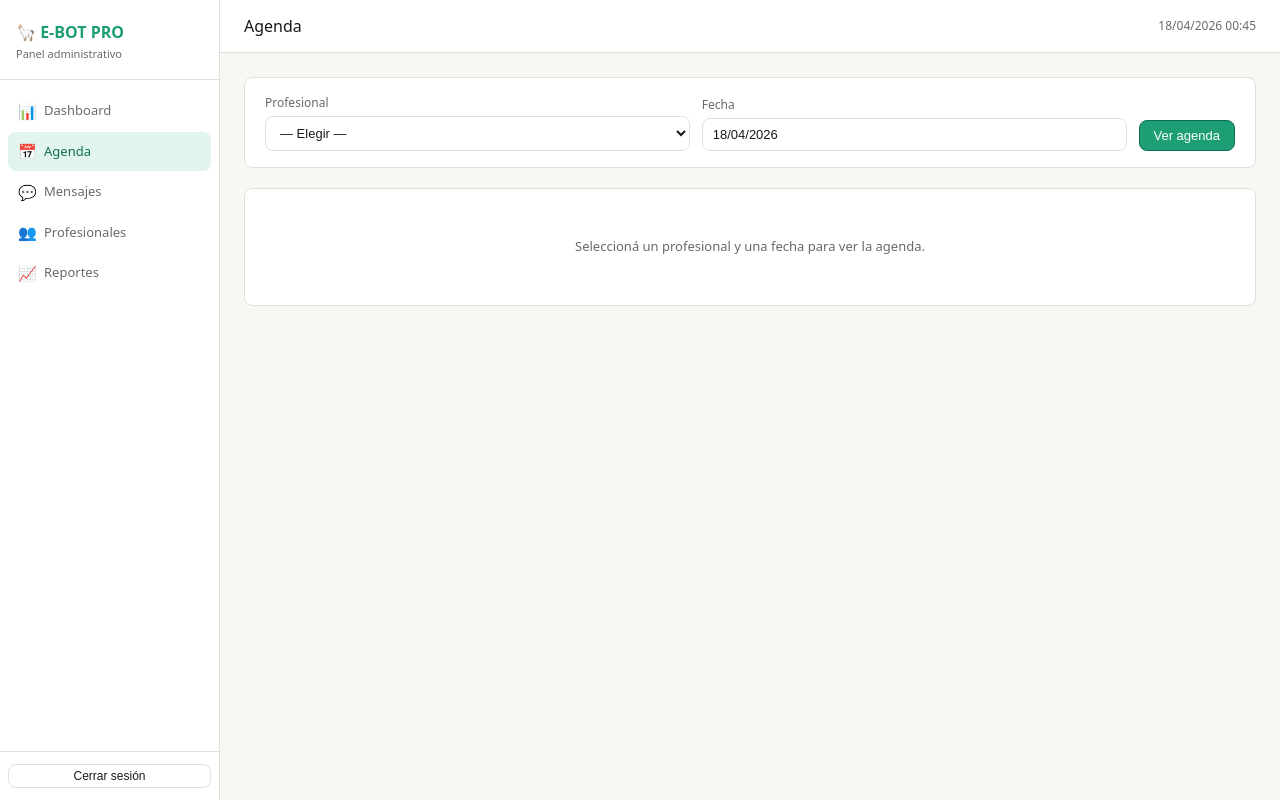
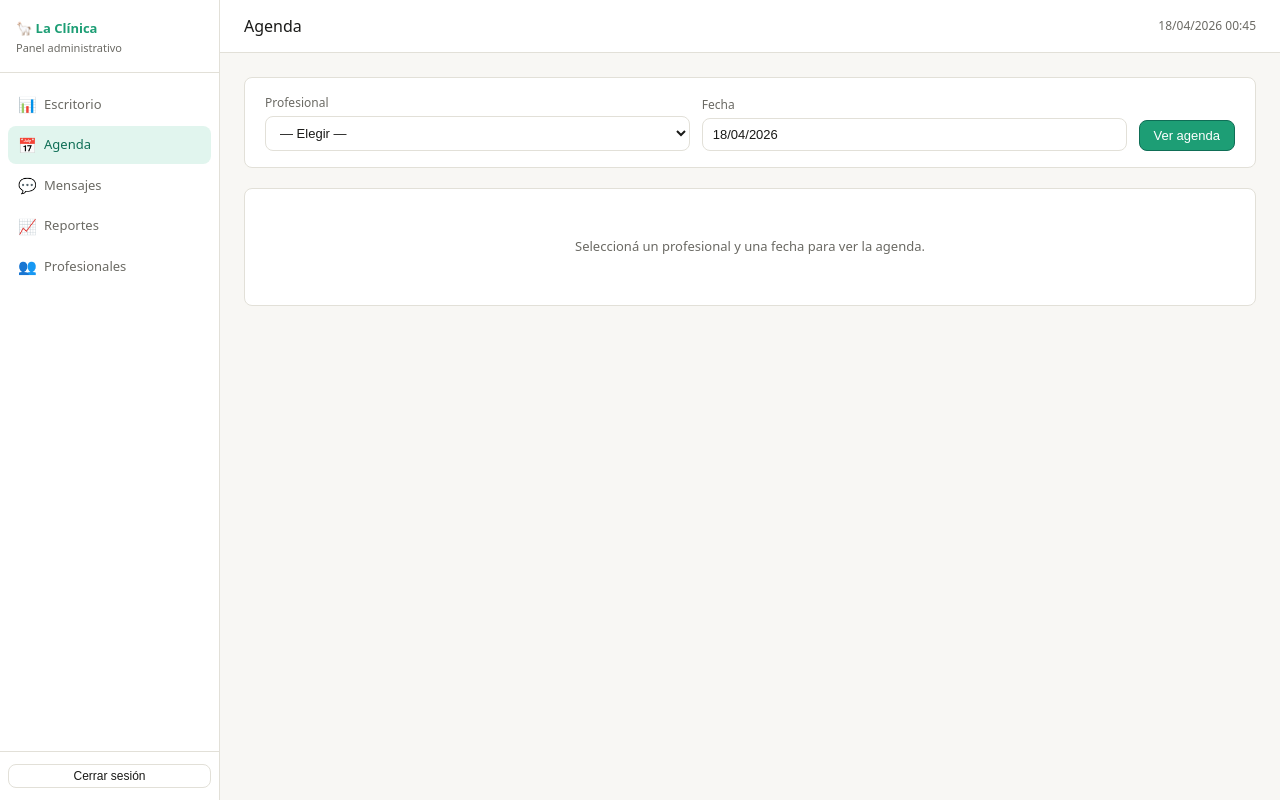
Before and after one commit to ebotsoluciones/E-BOT-PRO, a Flask app: page /admin/agenda in a window 1280 px wide. Run offline with Flask 3, Linux system fonts and the light colour scheme; the visitor is signed in with stand-in values (Sample User, id 1); data that the repository does not hold is empty; some libraries are stand-ins or nearby versions.

Commit message:
Update title and sidebar logo in base.html

```diff
--- a/templates/base.html
+++ b/templates/base.html
@@ -1,10 +1,9 @@
-
 <!DOCTYPE html>
 <html lang="es">
 <head>
   <meta charset="UTF-8">
   <meta name="viewport" content="width=device-width, initial-scale=1.0">
-  <title>{% block title %}E-BOT PRO{% endblock %} — Panel Admin</title>
+  <title>{% block title %}Panel Admin{% endblock %} — {{ config.NOMBRE_CLINICA }}</title>
   <style>
     *, *::before, *::after { box-sizing: border-box; margin: 0; padding: 0; }
 
@@ -30,7 +29,6 @@
       line-height: 1.5;
     }
 
-    /* ── Layout ── */
     .layout { display: flex; min-height: 100vh; }
 
     .sidebar {
@@ -49,14 +47,15 @@
       border-bottom: 1px solid var(--border);
     }
     .sidebar-brand .logo {
-      font-size: 16px;
+      font-size: 13px;
       font-weight: 600;
       color: var(--accent);
+      line-height: 1.3;
     }
     .sidebar-brand .sub {
       font-size: 11px;
       color: var(--muted);
-      margin-top: 2px;
+      margin-top: 3px;
     }
 
     .sidebar-nav {
@@ -107,7 +106,6 @@
 
     .content { padding: 24px; flex: 1; }
 
-    /* ── Componentes ── */
     .card {
       background: var(--surface);
       border: 1px solid var(--border);
@@ -174,7 +172,7 @@
     .badge-amber  { background: #faeeda; color: #633806; }
     .badge-gray   { background: #f1efe8; color: #444441; }
 
-    btn, .btn {
+    .btn {
       display: inline-flex;
       align-items: center;
       gap: 6px;
@@ -235,7 +233,6 @@
       font-size: 13px;
     }
 
-    /* ── Responsive básico ── */
     @media (max-width: 768px) {
       .sidebar { display: none; }
       .main { margin-left: 0; }
@@ -249,16 +246,15 @@
 {% if session.get('admin_logged') %}
 <div class="layout">
 
-  <!-- Sidebar -->
   <nav class="sidebar">
     <div class="sidebar-brand">
-      <div class="logo">🦙 E-BOT PRO</div>
+      <div class="logo">🦙 {{ config.NOMBRE_CLINICA }}</div>
       <div class="sub">Panel administrativo</div>
     </div>
     <div class="sidebar-nav">
       <a href="{{ url_for('web.dashboard') }}"
          class="nav-link {% if request.endpoint == 'web.dashboard' %}active{% endif %}">
-        <span class="icon">📊</span> Dashboard
+        <span class="icon">📊</span> Escritorio
       </a>
       <a href="{{ url_for('web.agenda') }}"
          class="nav-link {% if request.endpoint == 'web.agenda' %}active{% endif %}">
@@ -268,13 +264,13 @@
          class="nav-link {% if request.endpoint == 'web.mensajes' %}active{% endif %}">
         <span class="icon">💬</span> Mensajes
       </a>
+      <a href="{{ url_for('web.reportes') }}"
+         class="nav-link {% if request.endpoint == 'web.reportes' %}active{% endif %}">
+        <span class="icon">📈</span> Reportes
+      </a>
       <a href="{{ url_for('web.profesionales') }}"
          class="nav-link {% if request.endpoint == 'web.profesionales' %}active{% endif %}">
         <span class="icon">👥</span> Profesionales
-      </a>
-      <a href="{{ url_for('web.reportes') }}"
-         class="nav-link {% if request.endpoint == 'web.reportes' %}active{% endif %}">
-        <span class="icon">📈</span> Reportes
       </a>
     </div>
     <div class="sidebar-footer">
@@ -286,7 +282,6 @@
     </div>
   </nav>
 
-  <!-- Main -->
   <div class="main">
     <div class="topbar">
       <h1>{% block page_title %}Panel admin{% endblock %}</h1>
```
